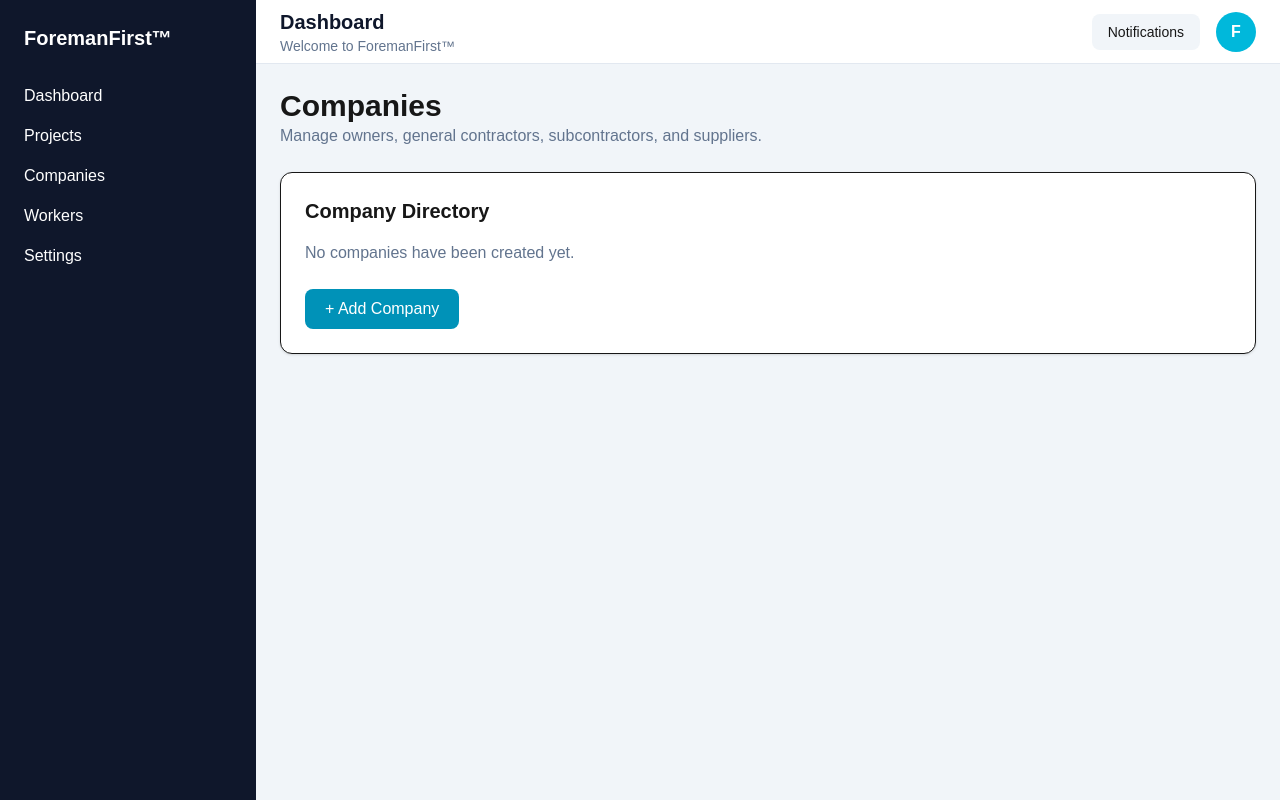
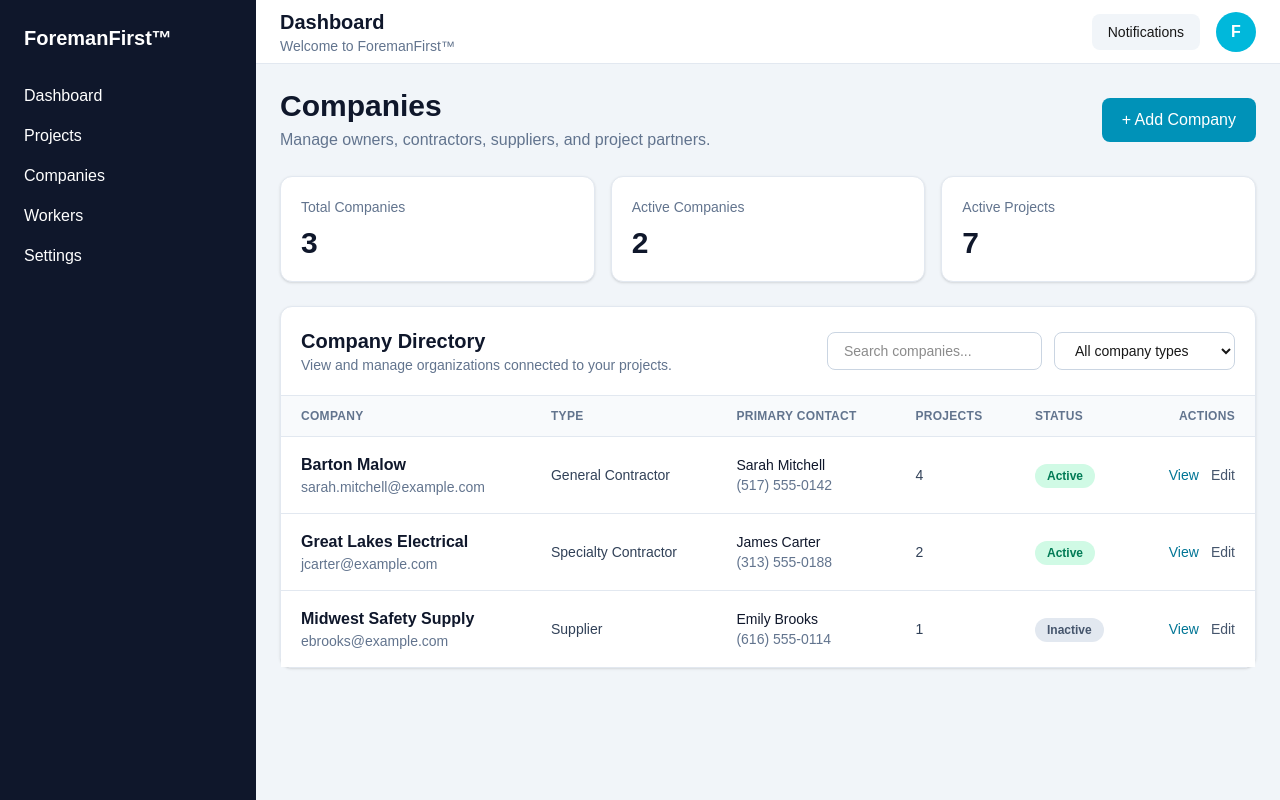
Before and after one commit to foremanfirst/ForemanFirst-Core, a Next.js app in the folder foremanfirst-core-web/: page /companies in a window 1280 px wide. Built offline with nearby package versions, Linux system fonts and the light colour scheme.

Commit message:
Add Contractors module

```diff
--- a/foremanfirst-core-web/src/app/companies/page.tsx
+++ b/foremanfirst-core-web/src/app/companies/page.tsx
@@ -1,25 +1,179 @@
+const companies = [
+  {
+    name: "Barton Malow",
+    type: "General Contractor",
+    contact: "Sarah Mitchell",
+    email: "sarah.mitchell@example.com",
+    phone: "(517) 555-0142",
+    projects: 4,
+    status: "Active",
+  },
+  {
+    name: "Great Lakes Electrical",
+    type: "Specialty Contractor",
+    contact: "James Carter",
+    email: "jcarter@example.com",
+    phone: "(313) 555-0188",
+    projects: 2,
+    status: "Active",
+  },
+  {
+    name: "Midwest Safety Supply",
+    type: "Supplier",
+    contact: "Emily Brooks",
+    email: "ebrooks@example.com",
+    phone: "(616) 555-0114",
+    projects: 1,
+    status: "Inactive",
+  },
+];
+
 export default function CompaniesPage() {
   return (
     <div className="space-y-6">
+      <div className="flex flex-col gap-4 lg:flex-row lg:items-center lg:justify-between">
         <div>
-        <h1 className="text-3xl font-bold">Companies</h1>
-        <p className="text-slate-500">
-          Manage owners, general contractors, subcontractors, and suppliers.
+          <h1 className="text-3xl font-bold text-slate-900">Companies</h1>
+          <p className="mt-1 text-slate-500">
+            Manage owners, contractors, suppliers, and project partners.
           </p>
         </div>
 
-      <div className="rounded-xl border bg-white p-6 shadow-sm">
-        <h2 className="text-xl font-semibold mb-4">
+        <button className="rounded-lg bg-cyan-600 px-5 py-2.5 font-medium text-white transition hover:bg-cyan-700">
+          + Add Company
+        </button>
+      </div>
+
+      <div className="grid gap-4 md:grid-cols-3">
+        <div className="rounded-xl border border-slate-200 bg-white p-5 shadow-sm">
+          <p className="text-sm font-medium text-slate-500">Total Companies</p>
+          <p className="mt-2 text-3xl font-bold text-slate-900">
+            {companies.length}
+          </p>
+        </div>
+
+        <div className="rounded-xl border border-slate-200 bg-white p-5 shadow-sm">
+          <p className="text-sm font-medium text-slate-500">Active Companies</p>
+          <p className="mt-2 text-3xl font-bold text-slate-900">
+            {companies.filter((company) => company.status === "Active").length}
+          </p>
+        </div>
+
+        <div className="rounded-xl border border-slate-200 bg-white p-5 shadow-sm">
+          <p className="text-sm font-medium text-slate-500">Active Projects</p>
+          <p className="mt-2 text-3xl font-bold text-slate-900">
+            {companies.reduce((total, company) => total + company.projects, 0)}
+          </p>
+        </div>
+      </div>
+
+      <div className="rounded-xl border border-slate-200 bg-white shadow-sm">
+        <div className="flex flex-col gap-4 border-b border-slate-200 p-5 lg:flex-row lg:items-center lg:justify-between">
+          <div>
+            <h2 className="text-xl font-semibold text-slate-900">
               Company Directory
             </h2>
+            <p className="text-sm text-slate-500">
+              View and manage organizations connected to your projects.
+            </p>
+          </div>
 
-        <p className="text-slate-500">
-          No companies have been created yet.
+          <div className="flex flex-col gap-3 sm:flex-row">
+            <input
+              type="search"
+              placeholder="Search companies..."
+              className="rounded-lg border border-slate-300 px-4 py-2 text-sm outline-none transition focus:border-cyan-500 focus:ring-2 focus:ring-cyan-100"
+            />
+
+            <select className="rounded-lg border border-slate-300 px-4 py-2 text-sm outline-none transition focus:border-cyan-500 focus:ring-2 focus:ring-cyan-100">
+              <option>All company types</option>
+              <option>Owner</option>
+              <option>General Contractor</option>
+              <option>Specialty Contractor</option>
+              <option>Supplier</option>
+            </select>
+          </div>
+        </div>
+
+        <div className="overflow-x-auto">
+          <table className="min-w-full divide-y divide-slate-200">
+            <thead className="bg-slate-50">
+              <tr>
+                <th className="px-5 py-3 text-left text-xs font-semibold uppercase tracking-wide text-slate-500">
+                  Company
+                </th>
+                <th className="px-5 py-3 text-left text-xs font-semibold uppercase tracking-wide text-slate-500">
+                  Type
+                </th>
+                <th className="px-5 py-3 text-left text-xs font-semibold uppercase tracking-wide text-slate-500">
+                  Primary Contact
+                </th>
+                <th className="px-5 py-3 text-left text-xs font-semibold uppercase tracking-wide text-slate-500">
+                  Projects
+                </th>
+                <th className="px-5 py-3 text-left text-xs font-semibold uppercase tracking-wide text-slate-500">
+                  Status
+                </th>
+                <th className="px-5 py-3 text-right text-xs font-semibold uppercase tracking-wide text-slate-500">
+                  Actions
+                </th>
+              </tr>
+            </thead>
+
+            <tbody className="divide-y divide-slate-200 bg-white">
+              {companies.map((company) => (
+                <tr key={company.name} className="hover:bg-slate-50">
+                  <td className="px-5 py-4">
+                    <div>
+                      <p className="font-semibold text-slate-900">
+                        {company.name}
                       </p>
+                      <p className="text-sm text-slate-500">{company.email}</p>
+                    </div>
+                  </td>
 
-        <button className="mt-6 rounded-lg bg-cyan-600 px-5 py-2 text-white hover:bg-cyan-700">
-          + Add Company
+                  <td className="px-5 py-4 text-sm text-slate-700">
+                    {company.type}
+                  </td>
+
+                  <td className="px-5 py-4">
+                    <p className="text-sm font-medium text-slate-900">
+                      {company.contact}
+                    </p>
+                    <p className="text-sm text-slate-500">{company.phone}</p>
+                  </td>
+
+                  <td className="px-5 py-4 text-sm text-slate-700">
+                    {company.projects}
+                  </td>
+
+                  <td className="px-5 py-4">
+                    <span
+                      className={`inline-flex rounded-full px-3 py-1 text-xs font-semibold ${
+                        company.status === "Active"
+                          ? "bg-emerald-100 text-emerald-700"
+                          : "bg-slate-200 text-slate-600"
+                      }`}
+                    >
+                      {company.status}
+                    </span>
+                  </td>
+
+                  <td className="px-5 py-4 text-right">
+                    <div className="flex justify-end gap-3 text-sm font-medium">
+                      <button className="text-cyan-700 hover:text-cyan-900">
+                        View
                       </button>
+                      <button className="text-slate-600 hover:text-slate-900">
+                        Edit
+                      </button>
+                    </div>
+                  </td>
+                </tr>
+              ))}
+            </tbody>
+          </table>
+        </div>
       </div>
     </div>
   );
--- /dev/null
+++ b/foremanfirst-core-web/src/app/contractors/layout.tsx
@@ -0,0 +1,11 @@
+import AppShell from "@/components/layout/AppShell";
+
+type ContractorsLayoutProps = {
+  children: React.ReactNode;
+};
+
+export default function ContractorsLayout({
+  children,
+}: ContractorsLayoutProps) {
+  return <AppShell>{children}</AppShell>;
+}
--- /dev/null
+++ b/foremanfirst-core-web/src/app/contractors/page.tsx
@@ -0,0 +1,69 @@
+export default function ContractorsPage() {
+  return (
+    <div className="space-y-6">
+      <div>
+        <h1 className="text-3xl font-bold">Contractors</h1>
+        <p className="text-slate-600 mt-1">
+          Manage subcontractors, specialty contractors, and workforce partners.
+        </p>
+      </div>
+
+      <div className="grid grid-cols-3 gap-4">
+        <div className="rounded-xl border bg-white p-5">
+          <p className="text-sm text-slate-500">Total Contractors</p>
+          <h2 className="text-3xl font-bold mt-2">18</h2>
+        </div>
+
+        <div className="rounded-xl border bg-white p-5">
+          <p className="text-sm text-slate-500">Active Contractors</p>
+          <h2 className="text-3xl font-bold mt-2">15</h2>
+        </div>
+
+        <div className="rounded-xl border bg-white p-5">
+          <p className="text-sm text-slate-500">Workers On Site</p>
+          <h2 className="text-3xl font-bold mt-2">286</h2>
+        </div>
+      </div>
+
+      <div className="rounded-xl border bg-white p-6">
+        <h2 className="text-xl font-semibold mb-4">
+          Contractor Directory
+        </h2>
+
+        <table className="w-full text-left">
+          <thead className="border-b">
+            <tr>
+              <th className="py-3">Contractor</th>
+              <th>Trade</th>
+              <th>Workers</th>
+              <th>Status</th>
+            </tr>
+          </thead>
+
+          <tbody>
+            <tr className="border-b">
+              <td className="py-3">Great Lakes Electrical</td>
+              <td>Electrical</td>
+              <td>42</td>
+              <td className="text-green-600 font-medium">Active</td>
+            </tr>
+
+            <tr className="border-b">
+              <td className="py-3">ABC Mechanical</td>
+              <td>Mechanical</td>
+              <td>28</td>
+              <td className="text-green-600 font-medium">Active</td>
+            </tr>
+
+            <tr>
+              <td className="py-3">United Concrete</td>
+              <td>Concrete</td>
+              <td>17</td>
+              <td className="text-yellow-600 font-medium">Pending</td>
+            </tr>
+          </tbody>
+        </table>
+      </div>
+    </div>
+  );
+}
```
Lines whose indentation alone changed are shown as unchanged.
